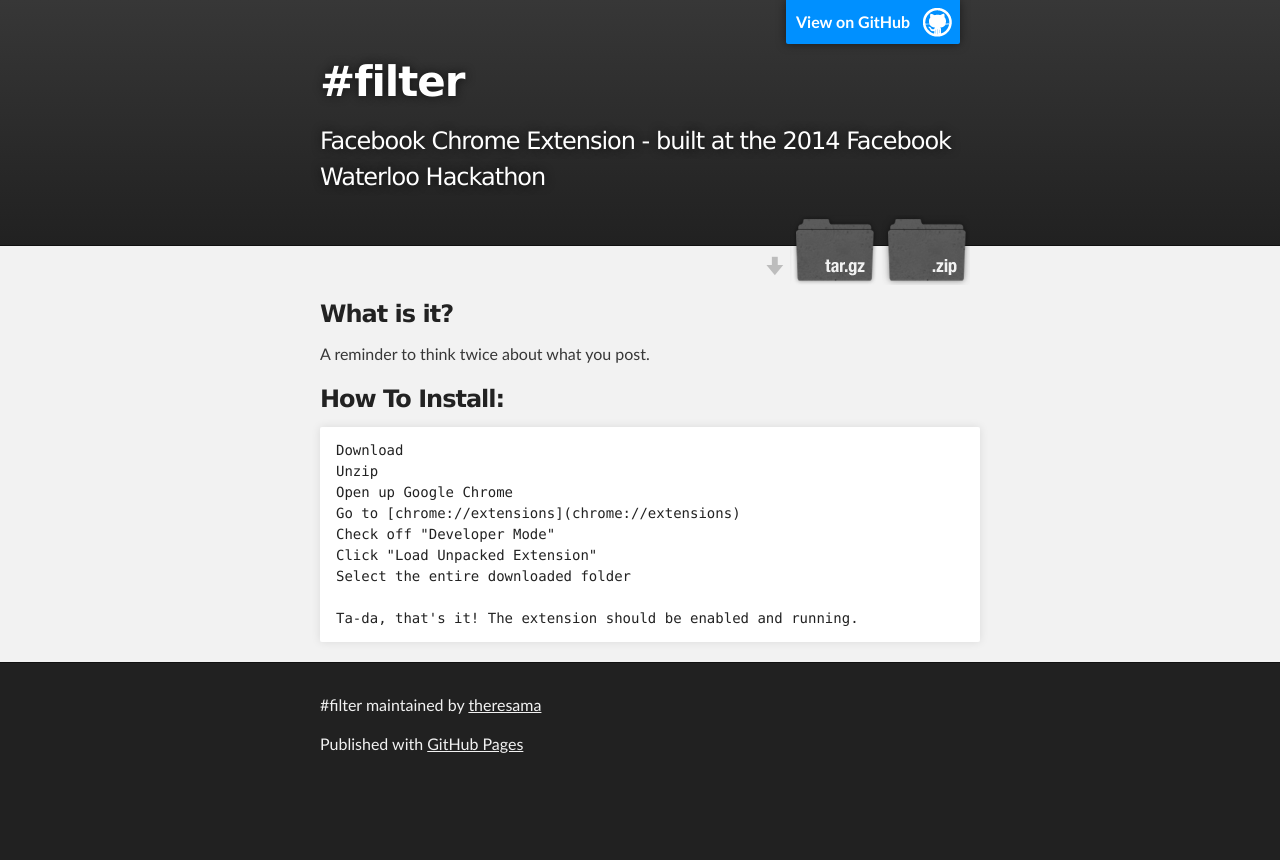
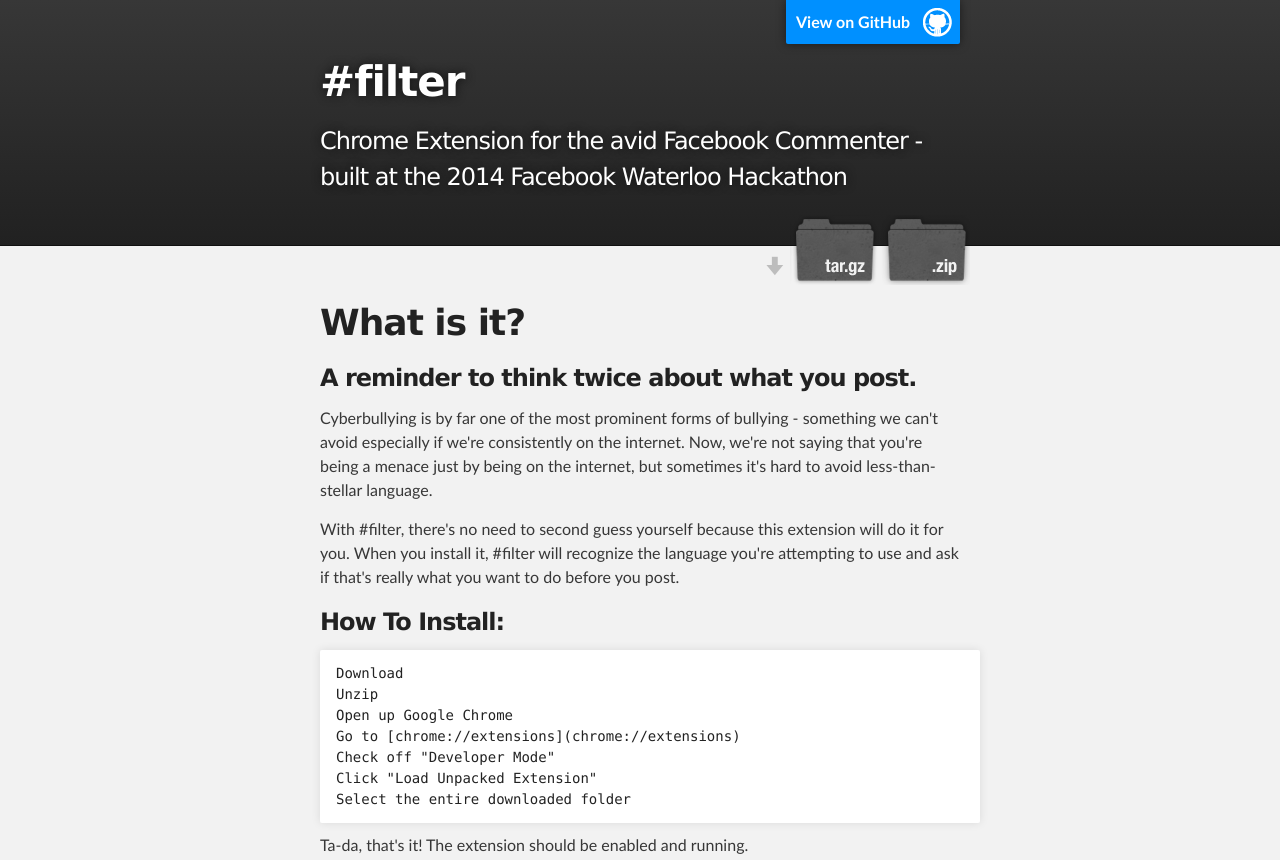
Before and after one commit to theresama/filter, a plain HTML site: page index.html in a window 1280 px wide. Shown: the top 860 px of the page. Before the commit the page ends 800 px from the top, so only its background shows below. Drawn offline with Linux system fonts and the light colour scheme.

```diff
--- a/index.html
+++ b/index.html
@@ -4,7 +4,7 @@
   <head>
     <meta charset='utf-8' />
     <meta http-equiv="X-UA-Compatible" content="chrome=1" />
-    <meta name="description" content="#filter : Facebook Chrome Extension - built at the 2014 Facebook Waterloo Hackathon" />
+    <meta name="description" content="#filter : Chrome Extension for the avid Facebook Commenter - built at the 2014 Facebook Waterloo Hackathon" />
 
     <link rel="stylesheet" type="text/css" media="screen" href="stylesheets/stylesheet.css">
 
@@ -19,7 +19,7 @@
           <a id="forkme_banner" href="https://github.com/theresama/Filter">View on GitHub</a>
 
           <h1 id="project_title">#filter</h1>
-          <h2 id="project_tagline">Facebook Chrome Extension - built at the 2014 Facebook Waterloo Hackathon</h2>
+          <h2 id="project_tagline">Chrome Extension for the avid Facebook Commenter - built at the 2014 Facebook Waterloo Hackathon</h2>
 
             <section id="downloads">
               <a class="zip_download_link" href="https://github.com/theresama/Filter/zipball/master">Download this project as a .zip file</a>
@@ -31,10 +31,15 @@
     <!-- MAIN CONTENT -->
     <div id="main_content_wrap" class="outer">
       <section id="main_content" class="inner">
-        <h3>
-<a name="what-is-it" class="anchor" href="#what-is-it"><span class="octicon octicon-link"></span></a>What is it?</h3>
+        <h1>
+<a name="what-is-it" class="anchor" href="#what-is-it"><span class="octicon octicon-link"></span></a>What is it?</h1>
 
-<p>A reminder to think twice about what you post. </p>
+<h3>
+<a name="a-reminder-to-think-twice-about-what-you-post" class="anchor" href="#a-reminder-to-think-twice-about-what-you-post"><span class="octicon octicon-link"></span></a>A reminder to think twice about what you post.</h3>
+
+<p>Cyberbullying is by far one of the most prominent forms of bullying - something we can't avoid especially if we're consistently on the internet. Now, we're not saying that you're being a menace just by being on the internet, but sometimes it's hard to avoid less-than-stellar language.</p>
+
+<p>With #filter, there's no need to second guess yourself because this extension will do it for you. When you install it, #filter will recognize the language you're attempting to use and ask if that's really what you want to do before you post.</p>
 
 <h3>
 <a name="how-to-install" class="anchor" href="#how-to-install"><span class="octicon octicon-link"></span></a>How To Install:</h3>
@@ -46,9 +51,9 @@
 Check off "Developer Mode"
 Click "Load Unpacked Extension"
 Select the entire downloaded folder
+</code></pre>
 
-Ta-da, that's it! The extension should be enabled and running.
-</code></pre>
+<p>Ta-da, that's it! The extension should be enabled and running.</p>
       </section>
     </div>
 
```
Also changed, not shown: params.json (+1 -1 lines).
